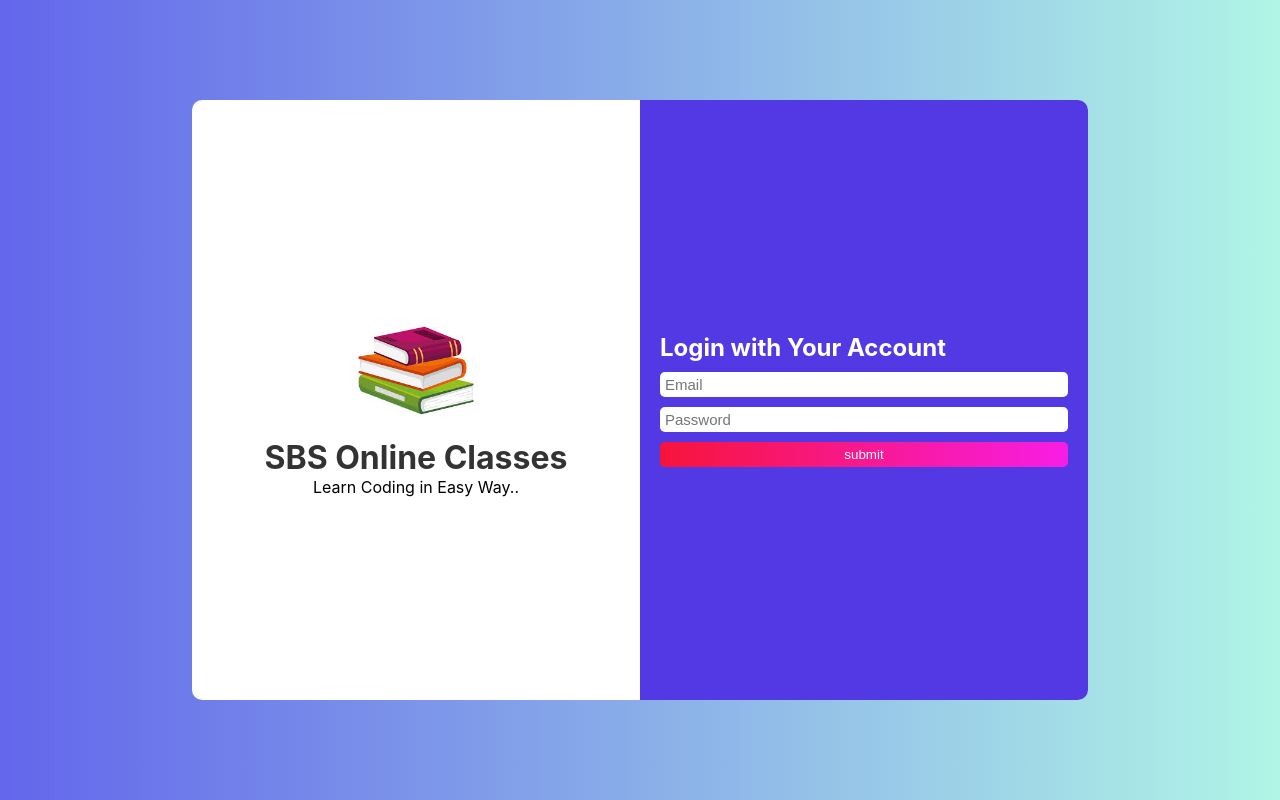
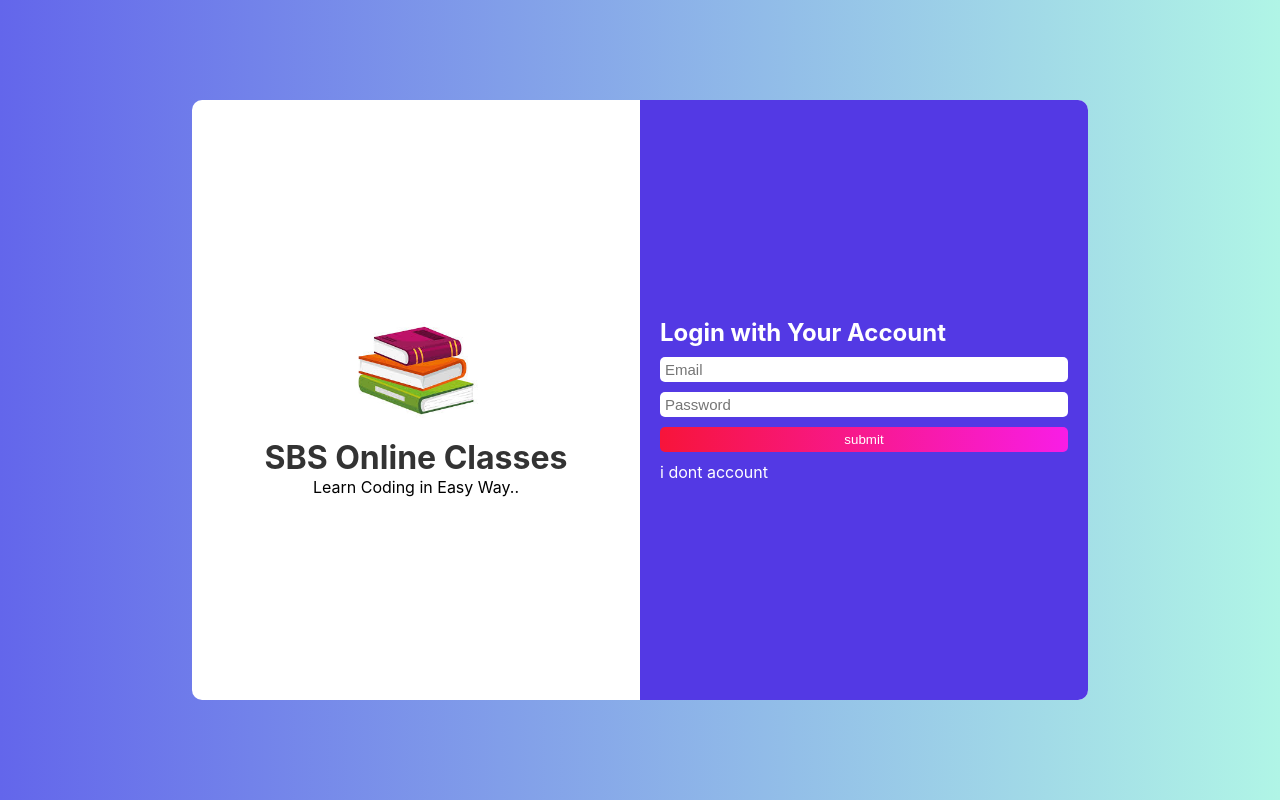
Before and after one commit to irakeshbind/lms, a React (Create React App) app: page /login in a window 1280 px wide. Built offline with nearby package versions, Linux system fonts and the light colour scheme.

Commit message:
link add the signup and login page

```diff
--- a/src/components/Login.js
+++ b/src/components/Login.js
@@ -1,5 +1,5 @@
 import { useState } from 'react';
-
+import { Link } from 'react-router-dom';
 
 
 function Login() {
@@ -7,7 +7,8 @@ function Login() {
     const [email, setEmail] = useState('');
     const [password, setPassword] = useState('');
 
-    const submitHandler = () => {
+    const submitHandler = (e) => {
+        e.preventDefault()
         console.log(email, password);
     }
 
@@ -19,12 +20,13 @@ function Login() {
                     <h1>SBS Online Classes</h1>
                     <p>Learn Coding in Easy Way..</p>
                 </div>
-                <div className="signup-right-box">
+                <form onSubmit={submitHandler} className="signup-right-box">
                     <h2>Login with Your Account</h2>
                     <input onChange={(e) => { setEmail(e.target.value) }} type='email' placeholder='Email' />
                     <input onChange={(e) => { setPassword(e.target.value) }} type='password' placeholder='Password' />
-                    <button onClick={submitHandler} className='submit-btn' type='submit'>submit</button>
-                </div>
+                    <button className='submit-btn' type='submit'>submit</button>
+                    <Link to='/signup' className='link'>i dont account</Link>
+                </form>
 
 
             </div>
--- a/src/components/Signup.js
+++ b/src/components/Signup.js
@@ -1,5 +1,5 @@
 import { useState } from 'react';
-
+import { Link } from 'react-router-dom';
 
 
 function Signup() {
@@ -52,6 +52,7 @@ function Signup() {
           </div>
 
           <button onClick={submitHandler} className='submit-btn' type='submit'>submit</button>
+          <Link to='/login' className='link'>i have already account</Link>
         </div>
 
 
--- a/src/style.css
+++ b/src/style.css
@@ -94,3 +94,7 @@
 #input-file{
     display: none;
 }
+.link{
+    color:white;
+    text-decoration: none;
+}
```
